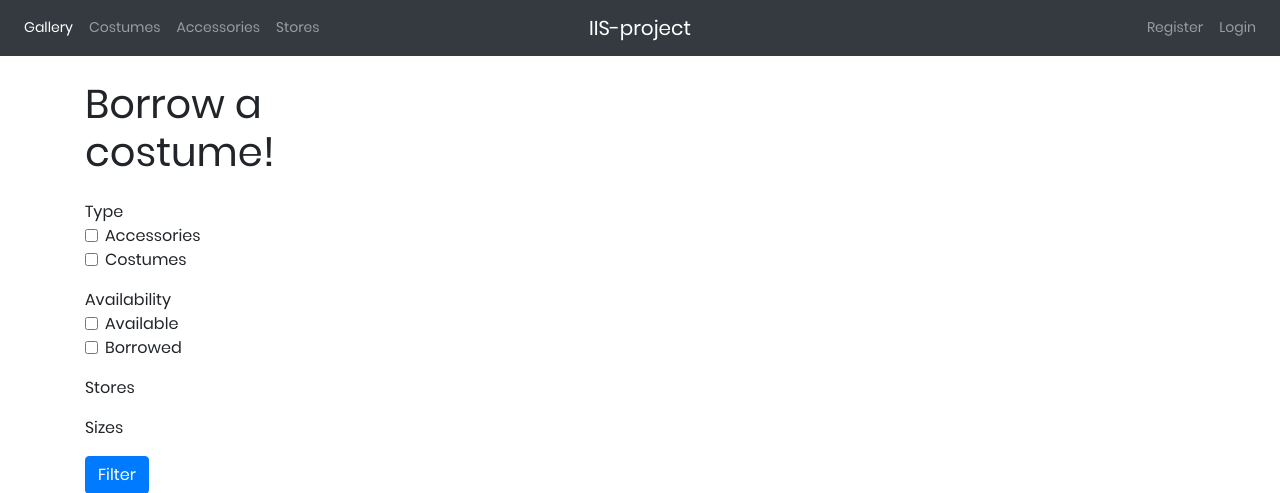
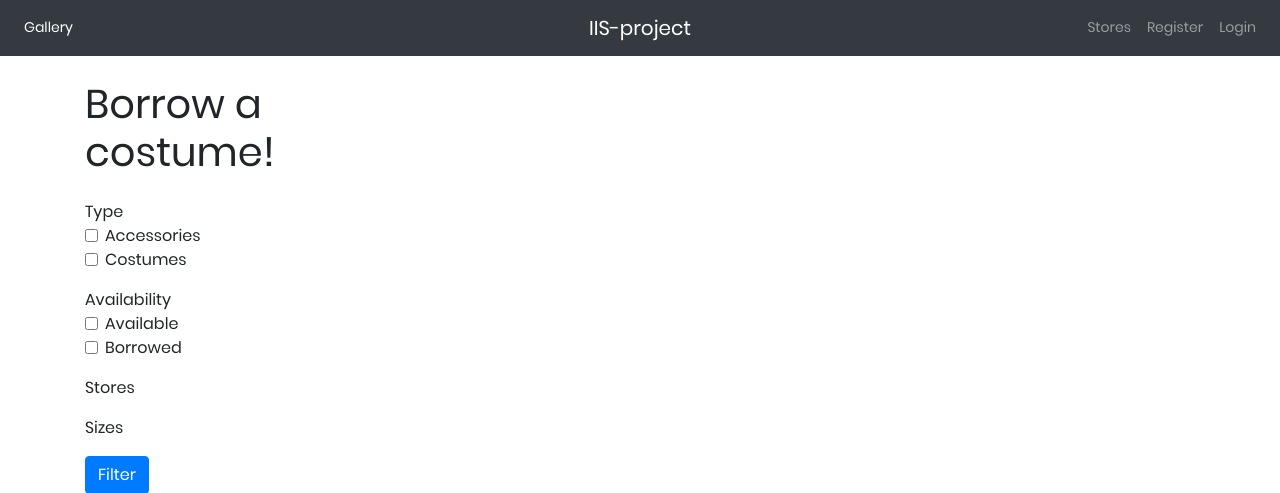
Before and after one commit to MatejKastak/iis, a Django app: page /costumes in a window 1280 px wide. Shown: the top 493 px of the page. Run offline with Django 3.2, Linux system fonts and the light colour scheme; data that the repository does not hold is empty; some libraries are stand-ins or nearby versions.

Commit message:
Removed Accessories and Costumes from nav bar and Stores are on ->
- Stores are on the right side of the navigation bar
- Accessories and Costumes are filtered in gallery left panel

```diff
--- a/costumes/templates/base.html
+++ b/costumes/templates/base.html
@@ -44,24 +44,6 @@
 
 	  </li>
 
-	  <li class="nav-item">
-
-	    <a class="nav-link" href="/costumes">Costumes</a>
-
-	  </li>
-
-	  <li class="nav-item">
-
-	    <a class="nav-link" href="/accessories">Accessories</a>
-
-	  </li>
-
-	  <li class="nav-item">
-
-	    <a class="nav-link" href="/stores">Stores</a>
-
-	  </li>
-
 	</ul>
 
       </div>
@@ -81,6 +63,13 @@
       <div class="navbar-collapse collapse w-100 order-3 dual-collapse2">
 
 	<ul class="navbar-nav ml-auto">
+
+	  <li class="nav-item">
+
+	    <a class="nav-link" href="/stores">Stores</a>
+
+	  </li>
+
 
 	  {% if request.user.is_staff %}
 
```
Lines whose indentation alone changed are shown as unchanged.
